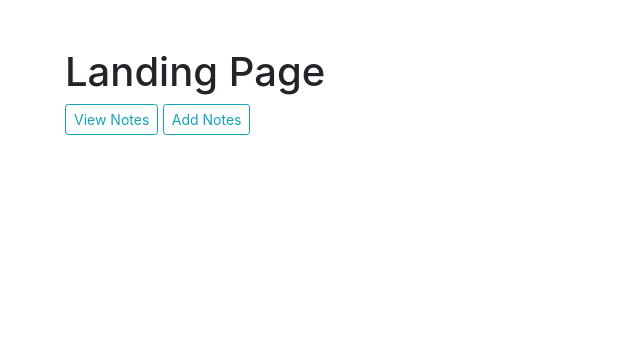
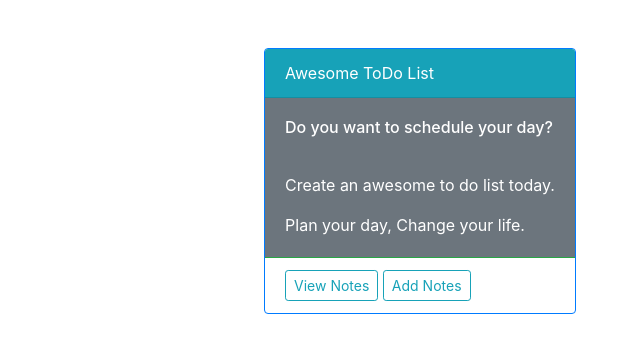
Before and after one commit to lodyne/ToDo, a Django app: page / in a window 1280 px wide. Shown: the top 353 px of the page, without its empty margins (220-860 px from the left). Run offline with Django 3.2, Linux system fonts and the light colour scheme; some libraries are stand-ins or nearby versions.

Commit message:
style landing page

```diff
--- a/task/templates/task/home.html
+++ b/task/templates/task/home.html
@@ -1,7 +1,15 @@
 {% extends 'task/index.html' %} {% block content %}
 <div class="container d-flex justify-content-center mt-5">
-	<div class="col-md-8">
-		<h1>Landing Page</h1>
+	<div class="card border-primary mb-3" style="max-width: 20rem">
+		<div class="card-header text-white bg-info">Awesome ToDo List</div>
+		<div class="card-body text-white bg-secondary">
+			<h6 class="card-title">Do you want to schedule your day?</h6>
+			<br />
+			<p class="card-text">Create an awesome to do list today.</p>
+			<p class="card-text">Plan your day, Change your life.</p>
+		</div>
+
+		<div class="card-footer bg-transparent border-success">
 			<a class="btn btn-sm btn-outline-info" href="{% url 'task-list'%}"
 				>View Notes</a
 			>
@@ -10,4 +18,5 @@
 			>
 		</div>
 	</div>
+</div>
 {% endblock content %}
--- a/task/templates/task/task_list.html
+++ b/task/templates/task/task_list.html
@@ -8,7 +8,7 @@
 						<i class="fa fa-tasks" aria-hidden="true"></i>
 					</a>
 
-					Awesome Todo list
+					Awesome ToDo list
 				</div>
 				{% for object in object_list %}
 				<ul class="list-group list-group-flush">
```
Lines whose indentation alone changed are shown as unchanged.
